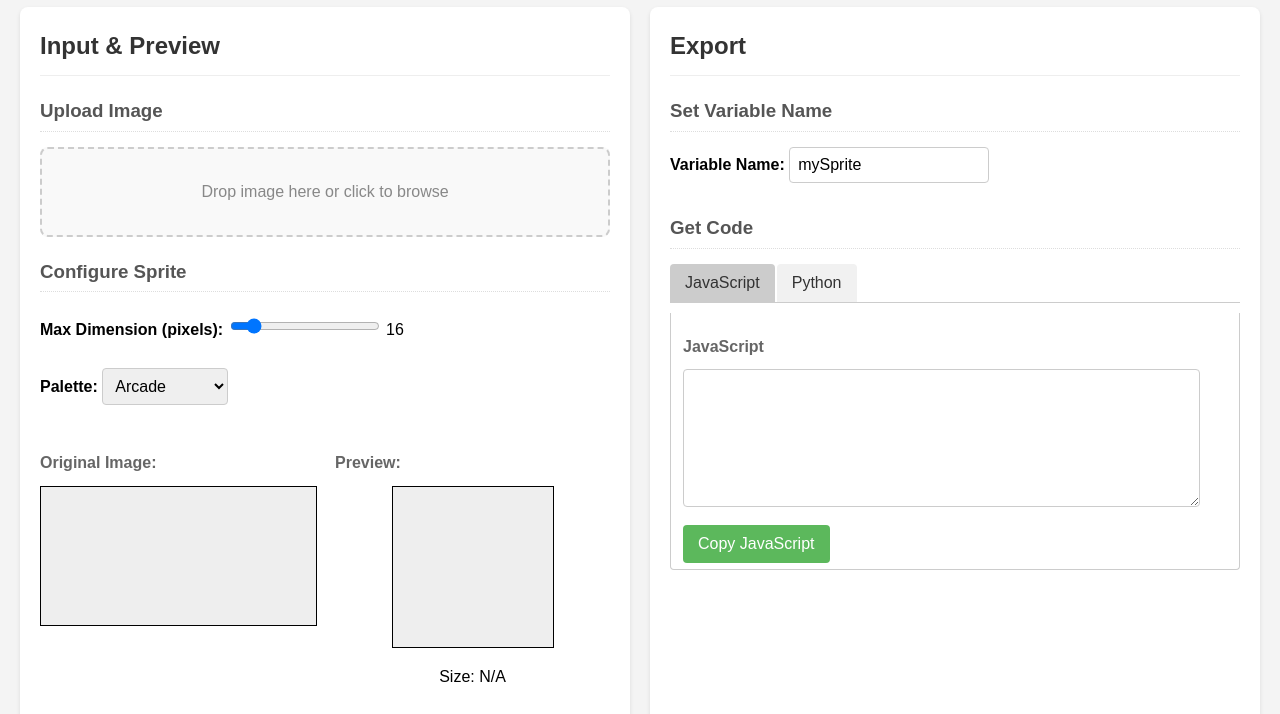
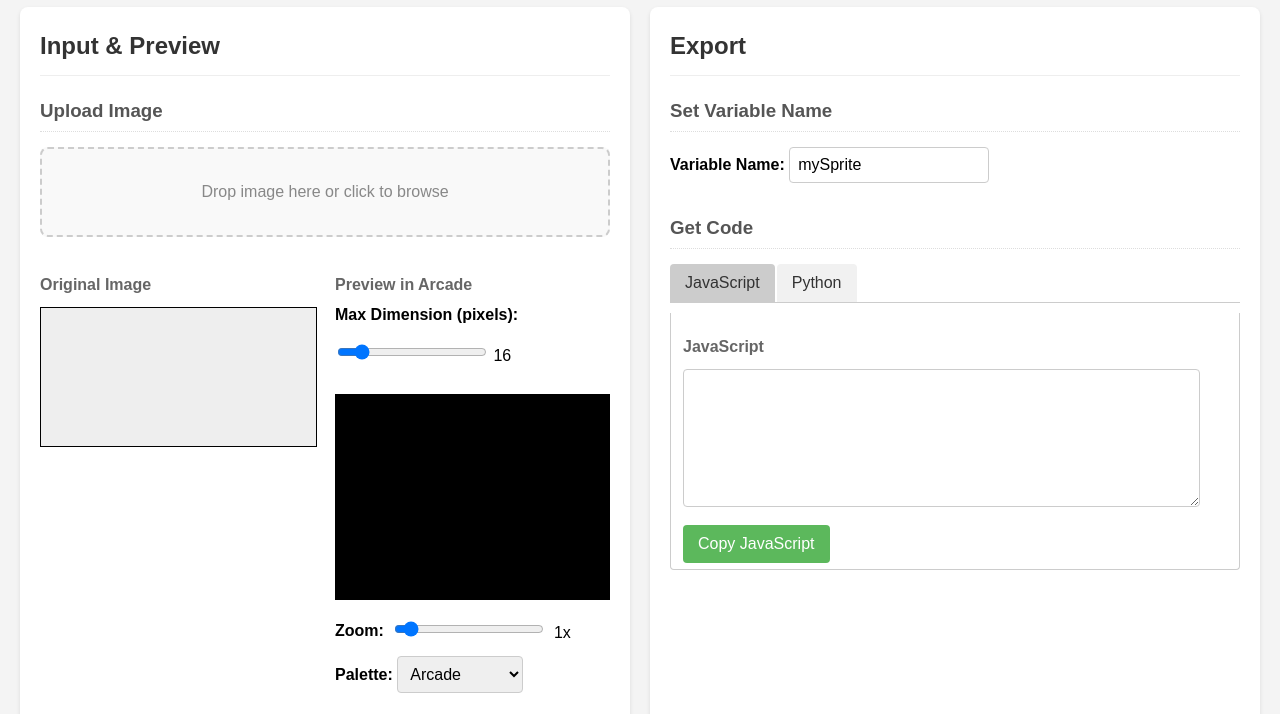
Before and after one commit to CoderDojo-Ennis/ImagesForArcade, a plain HTML site: page index.html in a window 1280 px wide. Shown: the part 86-800 px from the top of the page. Drawn offline with Linux system fonts and the light colour scheme.

Commit message:
Improve preview and controls

```diff
--- a/index.html
+++ b/index.html
@@ -23,14 +23,34 @@
                 </div>
             </section>
 
-            <!-- Move config section here -->
-            <section id="config-section">
-                <h3>Configure Sprite</h3>
+            <!-- Section for side-by-side canvases -->
+            <section id="canvas-comparison-section">
+                 <div class="canvas-comparison">
+                    <div class="canvas-container">
+                        <h4>Original Image</h4>
+                        <canvas id="originalCanvas" style="border: 1px solid black; margin-top: 10px;"></canvas>
+                    </div>
+                    <div class="canvas-container">
+                        <h4>Preview in Arcade</h4>
+                        <!-- Move Max Dim here -->
                         <div class="config-option">
                             <label for="sizeSlider">Max Dimension (pixels):</label>
                             <input type="range" id="sizeSlider" name="sizeSlider" min="8" max="128" value="16" style="vertical-align: middle;">
                             <span id="sliderValueDisplay" style="vertical-align: middle;">16</span>
                         </div>
+                        <!-- Move Size P here -->
+                        <p>Size: <span id="spriteSize">N/A</span></p>
+                        <!-- Preview container -->
+                        <div id="preview-container">
+                             <canvas id="previewCanvas" style="image-rendering: pixelated;"></canvas>
+                        </div>
+                         <!-- Zoom controls -->
+                        <div class="zoom-controls" style="margin-top: 10px;">
+                             <label for="zoomSlider">Zoom:</label>
+                             <input type="range" id="zoomSlider" name="zoomSlider" min="1" max="5" value="1" step="0.5" style="vertical-align: middle;">
+                             <span id="zoomValueDisplay" style="vertical-align: middle;">1x</span>
+                        </div>
+                         <!-- Add Palette here -->
                          <div class="config-option">
                             <label for="paletteMode">Palette:</label>
                             <select id="paletteMode">
@@ -45,22 +65,16 @@
                                 <option value="still_life">Still Life</option>
                                 <option value="steam_punk">Steam Punk</option>
                                 <option value="grayscale">Grayscale</option>
-                        <!-- Removed dynamic/custom options -->
                             </select>
                         </div>
-            </section>
-
-            <!-- New section for side-by-side canvases -->
-            <section id="canvas-comparison-section">
-                 <div class="canvas-comparison">
-                    <div class="canvas-container">
-                        <h4>Original Image:</h4>
-                        <canvas id="originalCanvas" style="border: 1px solid black; margin-top: 10px;"></canvas>
+                        <!-- Add Scaling Mode Dropdown -->
+                        <div class="config-option">
+                            <label for="scalingMode">Scaling Mode:</label>
+                            <select id="scalingMode">
+                                <option value="pixelated">Nearest Neighbor</option>
+                                <option value="smooth">Smooth</option>
+                            </select>
                         </div>
-                    <div class="canvas-container">
-                        <h4>Preview:</h4>
-                        <canvas id="previewCanvas" style="border: 1px solid black; margin-top: 10px; image-rendering: pixelated;"></canvas>
-                        <p>Size: <span id="spriteSize">N/A</span></p>
                     </div>
                  </div>
             </section>
--- a/script.js
+++ b/script.js
@@ -13,7 +13,9 @@ document.addEventListener('DOMContentLoaded', () => {
     const spriteSizeSpan = document.getElementById('spriteSize');
     const jsCodeOutput = document.getElementById('jsCodeOutput');
     const pythonCodeOutput = document.getElementById('pythonCodeOutput');
-    // const imgLiteralOutput = document.getElementById('imgLiteralOutput'); // Remove reference
+    const zoomSlider = document.getElementById('zoomSlider');
+    const zoomValueDisplay = document.getElementById('zoomValueDisplay');
+    const scalingModeSelect = document.getElementById('scalingMode');
 
     let originalImage = null;
     // processedImageData will now store { width, height, palette, pixelIndices }
@@ -206,6 +208,16 @@ document.addEventListener('DOMContentLoaded', () => {
         }
     });
     paletteModeSelect.addEventListener('change', processImageDebounced);
+    scalingModeSelect.addEventListener('change', processImageDebounced);
+
+    // Add listener for zoom slider
+    zoomSlider.addEventListener('input', () => {
+        zoomValueDisplay.textContent = `${zoomSlider.value}x`;
+        // Only redraw preview if image data exists
+        if (processedImageData) {
+            updatePreview(processedImageData); // Redraw with new zoom
+        }
+    });
 
     // Debounce function to prevent excessive processing
     let debounceTimer;
@@ -230,6 +242,7 @@ document.addEventListener('DOMContentLoaded', () => {
         const varName = variableNameInput.value || 'mySprite';
         const targetMaxDim = parseInt(sizeSlider.value, 10);
         const paletteMode = paletteModeSelect.value;
+        const scalingMode = scalingModeSelect.value;
 
         // Validate inputs
         if (!varName.match(/^[a-zA-Z_][a-zA-Z0-9_]*$/)) {
@@ -278,7 +291,7 @@ document.addEventListener('DOMContentLoaded', () => {
         const tempCtx = tempCanvas.getContext('2d');
         tempCanvas.width = actualTargetWidth;
         tempCanvas.height = actualTargetHeight;
-        tempCtx.imageSmoothingEnabled = false; // Crucial for pixel art
+        tempCtx.imageSmoothingEnabled = (scalingMode === 'smooth');
         tempCtx.drawImage(originalImage, 0, 0, tempCanvas.width, tempCanvas.height);
         console.log(`Resized to ${tempCanvas.width}x${tempCanvas.height}`);
 
@@ -411,7 +424,7 @@ document.addEventListener('DOMContentLoaded', () => {
     }
 
     function updatePreview(processedData) {
-        console.log('Updating preview...');
+        // console.log('Updating preview...'); // Noisy
         const { width, height, palette, pixelIndices } = processedData;
 
          if (!palette || !pixelIndices) {
@@ -423,25 +436,35 @@ document.addEventListener('DOMContentLoaded', () => {
          }
 
         spriteSizeSpan.textContent = `${width}x${height}`;
+        spriteSizeSpan.parentNode.style.display = ''; // Show size text
 
-        // Scale up preview for visibility
-        const previewDim = Math.max(160, width * 4, height * 4); // Ensure preview is reasonably large
-        const scale = Math.max(1, Math.floor(previewDim / Math.max(width, height))); // Auto-scale
-        previewCanvas.width = width * scale;
-        previewCanvas.height = height * scale;
+        // --- Set Fixed Arcade Canvas Size ---
+        const arcadeScreenWidth = 160;
+        const arcadeScreenHeight = 120;
+        previewCanvas.width = arcadeScreenWidth;
+        previewCanvas.height = arcadeScreenHeight;
         previewCtx.imageSmoothingEnabled = false; // Keep it pixelated
 
-        // Clear previous preview
-        previewCtx.fillStyle = '#eee'; // Background for transparency
-        previewCtx.fillRect(0, 0, previewCanvas.width, previewCanvas.height);
+        // Get current zoom level
+        const zoomLevel = parseFloat(zoomSlider.value);
 
+        // Clear canvas
+        previewCtx.clearRect(0, 0, previewCanvas.width, previewCanvas.height);
+
+        // Calculate top-left corner to center the *zoomed* sprite on the canvas
+        const zoomedWidth = width * zoomLevel;
+        const zoomedHeight = height * zoomLevel;
+        const startX = Math.floor((arcadeScreenWidth - zoomedWidth) / 2);
+        const startY = Math.floor((arcadeScreenHeight - zoomedHeight) / 2);
+
+        // --- Draw Sprite Pixel by Pixel at Zoomed Size ---
         for (let y = 0; y < height; y++) {
             for (let x = 0; x < width; x++) {
                 const index = y * width + x;
                 const paletteIndex = pixelIndices[index];
 
                 if (paletteIndex === 0) {
-                    // Transparent - already cleared to #eee bg
+                    // Transparent
                     continue;
                 }
 
@@ -449,12 +472,10 @@ document.addEventListener('DOMContentLoaded', () => {
                 const color = (paletteIndex > 0 && paletteIndex < palette.length) ? palette[paletteIndex] : null;
                 if (color) {
                     previewCtx.fillStyle = `rgb(${color.r}, ${color.g}, ${color.b})`;
-                    previewCtx.fillRect(x * scale, y * scale, scale, scale);
+                    // Draw a zoomLevel x zoomLevel rectangle for each pixel
+                    previewCtx.fillRect(startX + x * zoomLevel, startY + y * zoomLevel, zoomLevel, zoomLevel);
                 } else {
                      console.warn(`Invalid or missing palette color for index ${paletteIndex} at (${x},${y})`);
-                     // Draw placeholder for missing/invalid color
-                     previewCtx.fillStyle = 'magenta'; // Error color
-                     previewCtx.fillRect(x * scale, y * scale, scale, scale);
                 }
             }
         }
@@ -491,16 +512,18 @@ ${indentedSpriteData}
 
     function resetPreviewAndOutput() {
         if (previewCtx) {
-            previewCtx.clearRect(0, 0, previewCanvas.width, previewCanvas.height);
-            previewCanvas.width = 160; // Reset to a default size
-            previewCanvas.height = 160;
-            previewCtx.fillStyle = '#eee'; // Match background
+            // Reset to black background initially
+            previewCanvas.width = 160;
+            previewCanvas.height = 120;
+            previewCtx.fillStyle = '#000000';
             previewCtx.fillRect(0, 0, previewCanvas.width, previewCanvas.height);
         }
-        spriteSizeSpan.textContent = 'N/A';
+        if (spriteSizeSpan) {
+             spriteSizeSpan.textContent = 'N/A';
+             spriteSizeSpan.parentNode.style.display = 'none'; // Hide size text
+        }
         jsCodeOutput.value = '';
         pythonCodeOutput.value = '';
-        // imgLiteralOutput.value = ''; // Remove reset
         processedImageData = null;
     }
 
@@ -517,7 +540,10 @@ ${indentedSpriteData}
         sizeSlider.value = 16;
         sliderValueDisplay.textContent = '16';
         paletteModeSelect.value = 'arcade'; // Set default palette
-        resetPreviewAndOutput(); // Clear outputs and preview
+        zoomSlider.value = 1; // Reset zoom slider to 1
+        zoomValueDisplay.textContent = '1x'; // Reset zoom display to 1x
+        scalingModeSelect.value = 'pixelated'; // Reset scaling mode to pixelated
+        resetPreviewAndOutput(); // Clear outputs and preview (now clears to black, hides size)
     }
 
     // Initialize UI state
--- a/style.css
+++ b/style.css
@@ -157,11 +157,41 @@ button:disabled {
 .canvas-container {
     flex: 1; /* Each container takes equal space */
     min-width: 200px; /* Minimum width before wrapping */
-    text-align: center; /* Center headings/text */
+    /* text-align: center; */ /* Remove centering for left alignment */
+}
+
+/* Style the preview container specifically */
+#preview-container {
+    aspect-ratio: 4 / 3;
+    /* border: 1px solid #ccc; */ /* Remove border */
+    background-color: #000000; /* Black background like Arcade screen */
+    min-width: 160px;
+    max-width: 320px; /* Or adjust as needed */
+    padding: 10px;
+    box-sizing: border-box;
+    display: flex;
+    flex-direction: column;
+    align-items: center;
+    justify-content: center;
 }
 
 .canvas-container h4 {
     text-align: left; /* Keep headings left-aligned */
+    width: 100%; /* Ensure heading takes full width for alignment */
+    margin-bottom: 5px;
+}
+
+/* Ensure preview canvas scales within its container */
+#preview-container canvas#previewCanvas {
+    /* Scale the canvas element itself */
+    width: 100%;
+    height: 100%;
+    object-fit: contain; /* Scale down/up maintaining aspect ratio */
+    /* max-width: 100%; */ /* Replaced by width */
+    /* max-height: calc(100% - 30px); */ /* Replaced by height */
+    /* background-color: #eee; */ /* Remove background - let container show */
+    image-rendering: pixelated; /* Ensure crisp pixels */
+    display: block; /* Ensure block display for sizing */
 }
 
 .canvas-container canvas {
@@ -171,8 +201,6 @@ button:disabled {
      margin-left: auto; /* Center canvas if smaller than container */
      margin-right: auto;
 }
-
-/* --- End Canvas Comparison --- */
 
 /* Style the tab */
 .tabs {
@@ -222,11 +250,13 @@ textarea {
     margin-top: 5px;
 }
 
+/* Remove general background for preview canvas - handled by #preview-container rules */
+/*
 #previewCanvas {
-    background-color: #eee; /* Make transparent areas visible */
-    display: block; /* Make canvas block level to control size */
-    /* The 'image-rendering: pixelated' style is in the HTML */
+    background-color: #eee;
+    display: block;
 }
+*/
 
 #originalCanvas {
     background-color: #eee; /* Make transparent areas visible */
@@ -244,3 +274,15 @@ textarea {
     margin-left: 5px;
     margin-right: 5px;
 }
+
+/* --- End Canvas Comparison --- */
+
+/* Center zoom controls contents */
+.zoom-controls {
+    /* text-align: center; */ /* Replaced by flexbox */
+    display: flex;
+    /* justify-content: center; */ /* Change to flex-start for left alignment */
+    justify-content: flex-start;
+    align-items: center;    /* Align items vertically */
+    gap: 8px; /* Add some space between label, slider, value */
+}
```
Lines whose indentation alone changed are shown as unchanged.
